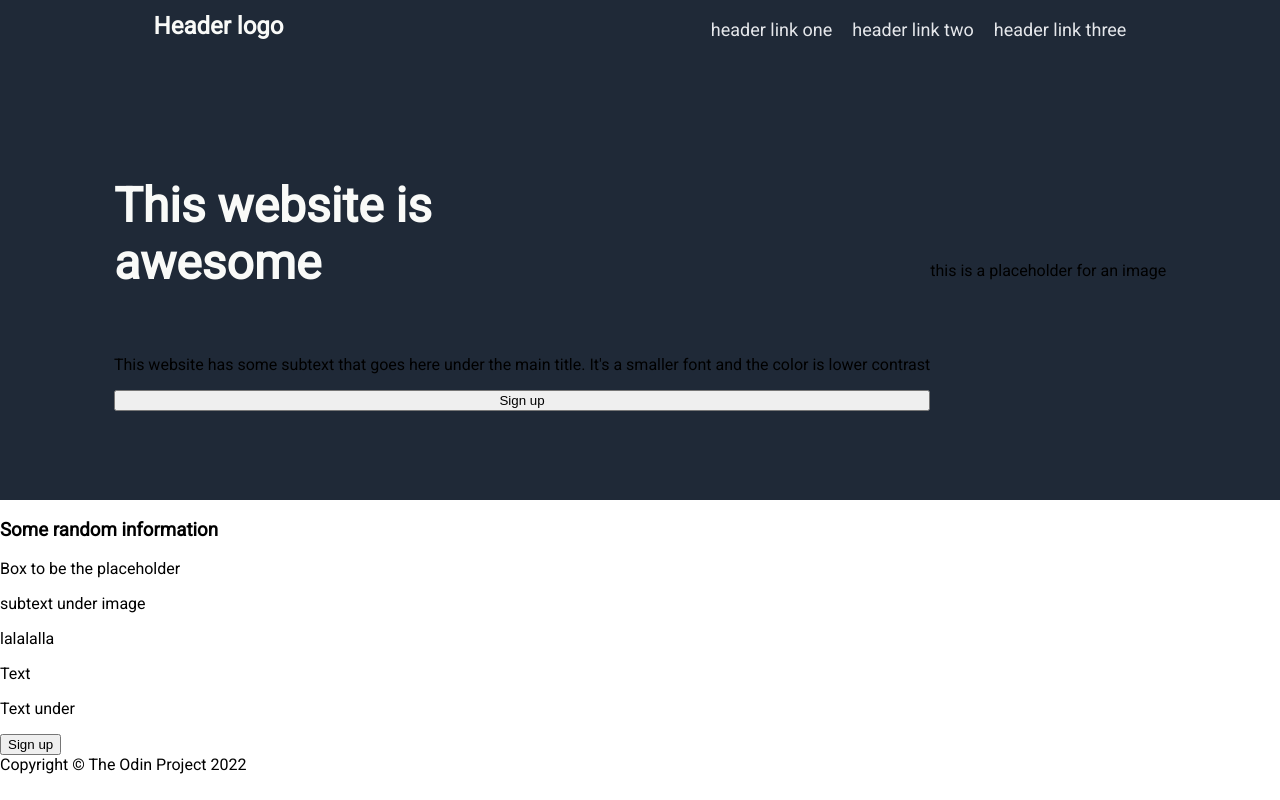
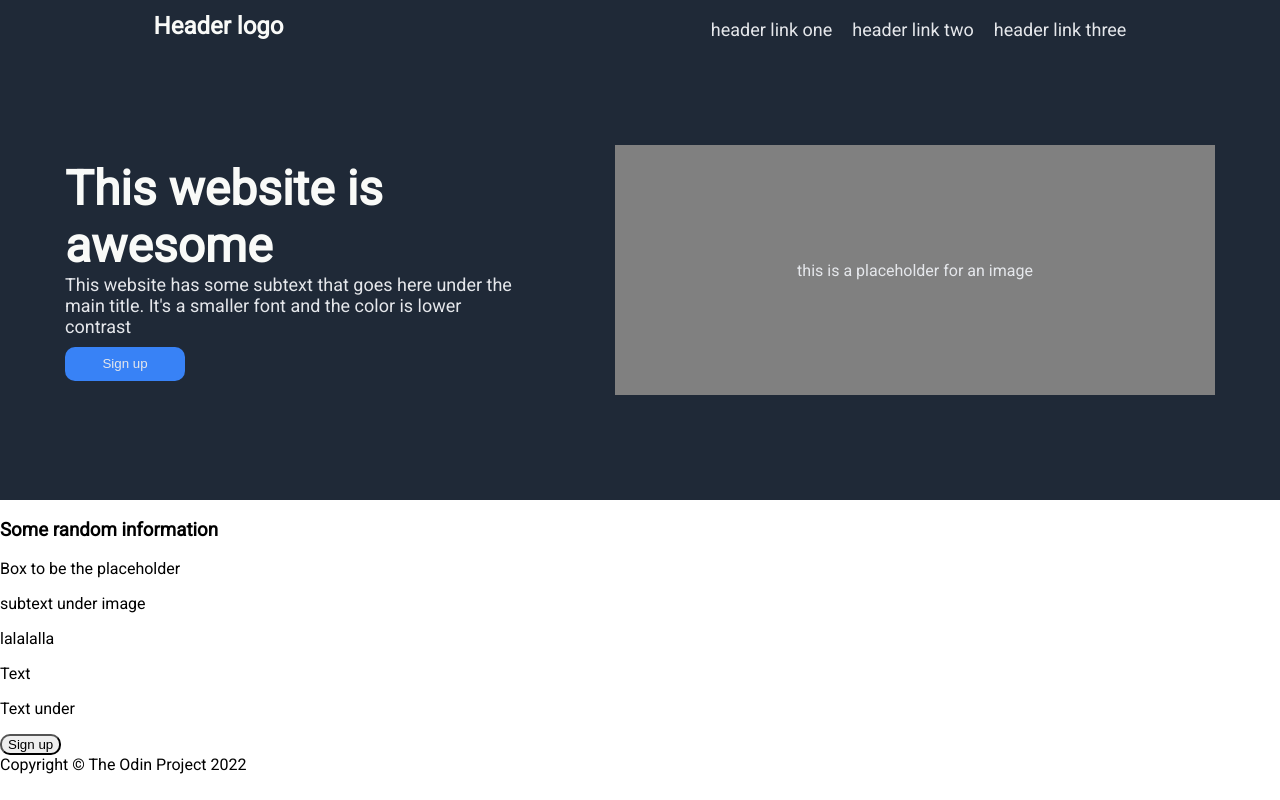
Before and after one commit to Arbitrate3280/odin-landing-page, a plain HTML site: page index.html in a window 1280 px wide. Drawn offline with Linux system fonts and the light colour scheme.

Commit message:
Completed hero stuff

```diff
--- a/styles.css
+++ b/styles.css
@@ -37,7 +37,7 @@ body {
     gap: 20px;
 }
 
-.header-right a {
+.header-right a, .subhero {
     text-decoration: none;
     font-size: 18px;
     color: #E5E7EB;
@@ -53,9 +53,10 @@ ul.header-right {
 
 .top-content {
     display: flex;
-    flex: 1;
+    flex:10px 1;
     justify-content: center;
     align-items: center;
+    gap: 100px;
 }
 
 .content-left, .content-right {
@@ -69,3 +70,39 @@ ul.header-right {
     font-weight: bolder;
     width: 350px;
 }
+
+.hero, .subhero {
+    padding: 0;
+    margin: 0;
+}
+
+.subhero {
+    width: 450px;
+}
+
+button {
+    border-radius: 10px;
+}
+
+.content-left button {
+    margin-top: 10px;
+    width: 120px;
+    height: 34px;
+    background-color: #3882f6;
+    color: #E5E7EB;
+    border-style: none;
+}
+
+/* placeholder image top */
+
+.content-right {
+    background-color: grey;
+    width: 600px;
+    height: 250px;
+    align-items: center;
+    justify-content: center;
+}
+
+.content-right p {
+    color: #E5E7EB;
+}
```
